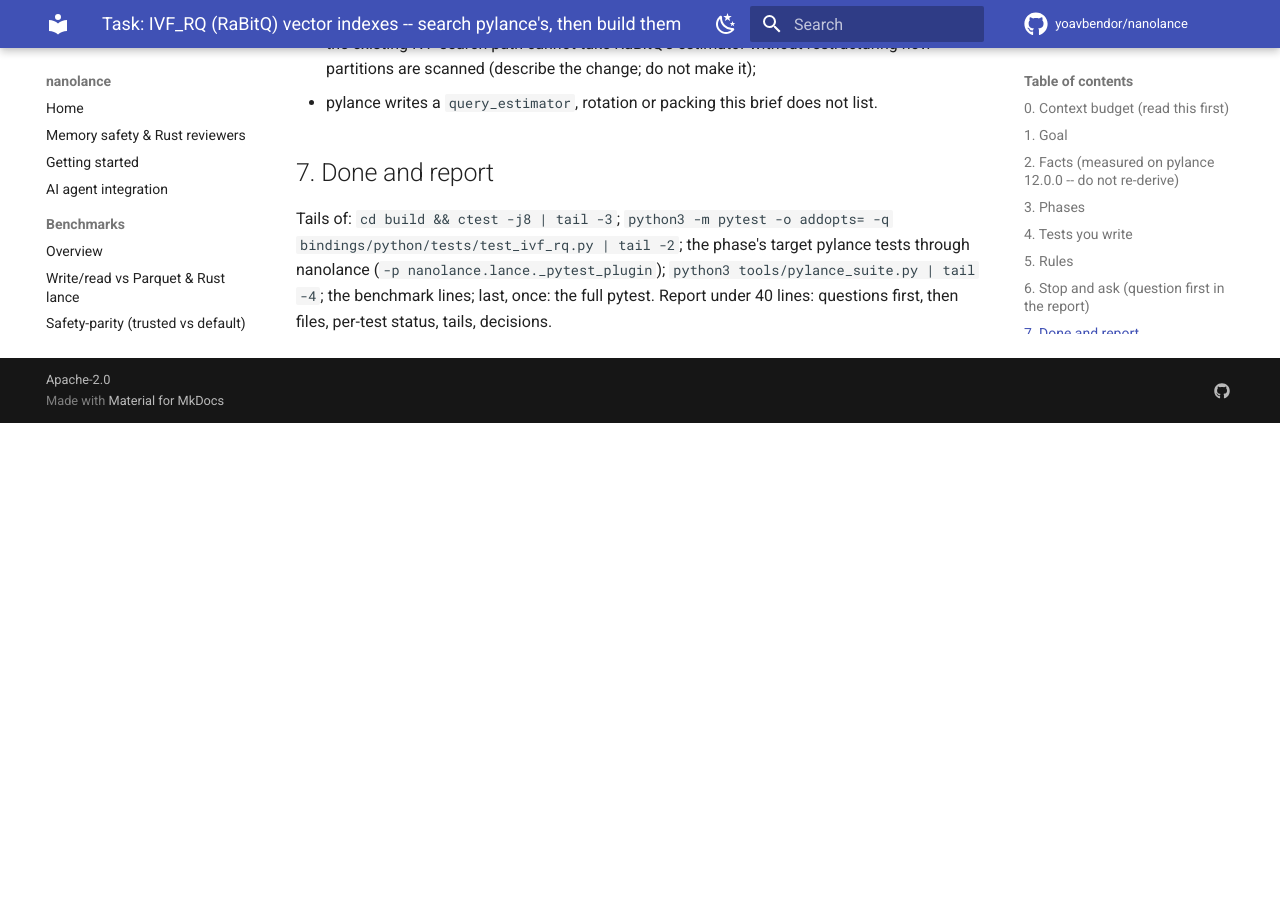
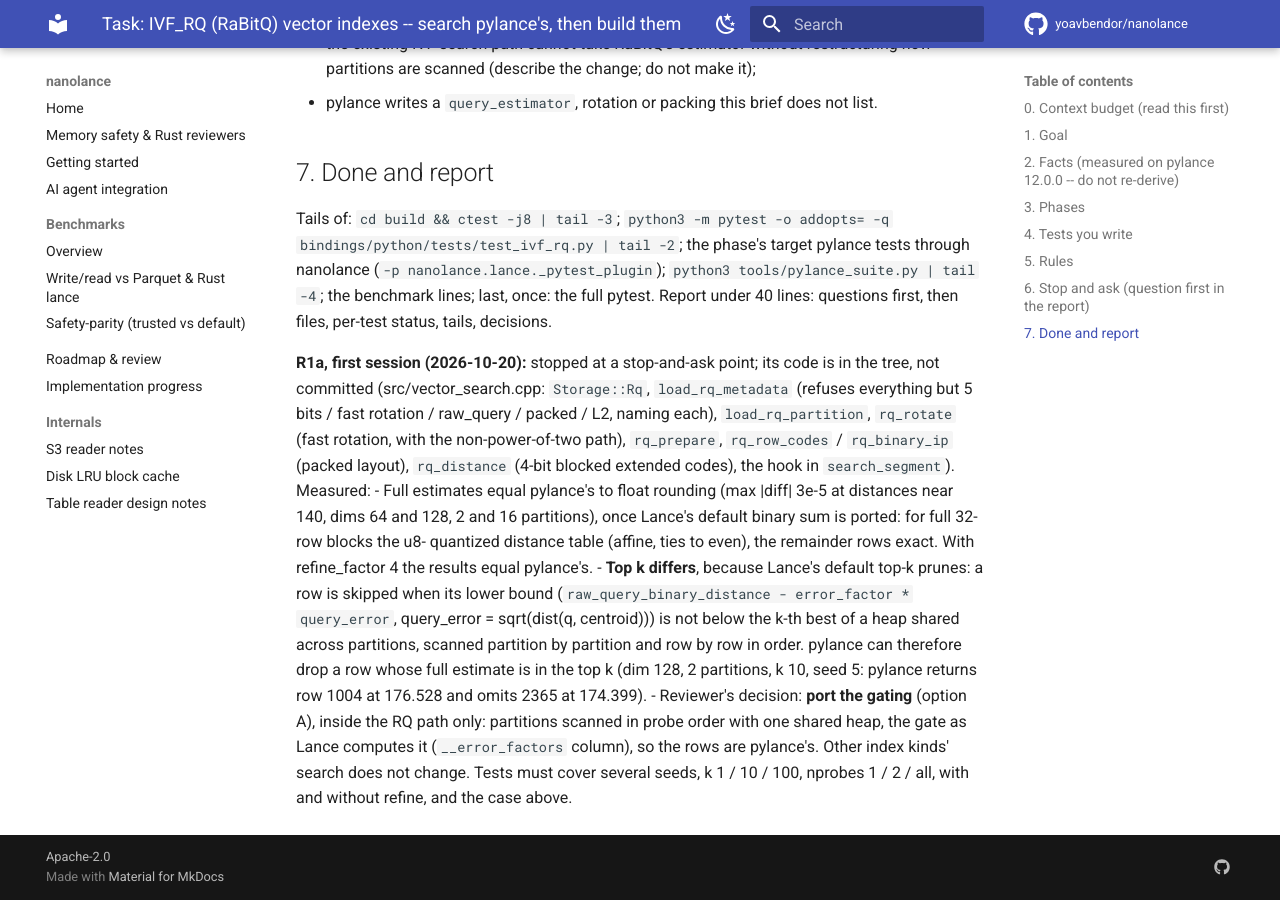
Before and after one commit to yoavbendor/nanolance, an MkDocs documentation site: the page built from docs/tasks/IVF_RQ.md, in a window 1280 px wide and 900 px high, scrolled down 2848 px. Built offline with MkDocs 1.6.1 and Material for MkDocs 9.7.7, drawn with Linux system fonts in a browser that asks for light colours; comment, search, counter and statistics services are not loaded; before the commit the page ends 3271 px from its top, so only the background shows below that.

Commit message:
docs: IVF_RQ R1a findings; port Lance's top-k gating
Co-Authored-By: Claude Opus 5.5 <noreply@anthropic.com>
Claude-Session: https://claude.ai/code/session_014PGy9PK68gHvyR8T1r5ueY

```diff
--- a/docs/tasks/IVF_RQ.md
+++ b/docs/tasks/IVF_RQ.md
@@ -98,3 +98,22 @@ bindings/python/tests/test_ivf_rq.py | tail -2`; the phase's target pylance test
 (`-p nanolance.lance._pytest_plugin`); `python3 tools/pylance_suite.py | tail -4`; the benchmark lines;
 last, once: the full pytest. Report under 40 lines: questions first, then files, per-test status, tails,
 decisions.
+
+**R1a, first session (2026-10-20):** stopped at a stop-and-ask point; its code is in the tree, not
+committed (src/vector_search.cpp: `Storage::Rq`, `load_rq_metadata` (refuses everything but 5 bits / fast
+rotation / raw_query / packed / L2, naming each), `load_rq_partition`, `rq_rotate` (fast rotation, with
+the non-power-of-two path), `rq_prepare`, `rq_row_codes` / `rq_binary_ip` (packed layout), `rq_distance`
+(4-bit blocked extended codes), the hook in `search_segment`). Measured:
+- Full estimates equal pylance's to float rounding (max |diff| 3e-5 at distances near 140, dims 64 and
+  128, 2 and 16 partitions), once Lance's default binary sum is ported: for full 32-row blocks the u8-
+  quantized distance table (affine, ties to even), the remainder rows exact. With refine_factor 4 the
+  results equal pylance's.
+- **Top k differs**, because Lance's default top-k prunes: a row is skipped when its lower bound
+  (`raw_query_binary_distance - error_factor * query_error`, query_error = sqrt(dist(q, centroid))) is not
+  below the k-th best of a heap shared across partitions, scanned partition by partition and row by row
+  in order. pylance can therefore drop a row whose full estimate is in the top k (dim 128, 2 partitions,
+  k 10, seed 5: pylance returns row 1004 at 176.528 and omits 2365 at 174.399).
+- Reviewer's decision: **port the gating** (option A), inside the RQ path only: partitions scanned in
+  probe order with one shared heap, the gate as Lance computes it (`__error_factors` column), so the rows
+  are pylance's. Other index kinds' search does not change. Tests must cover several seeds, k 1 / 10 /
+  100, nprobes 1 / 2 / all, with and without refine, and the case above.
```
